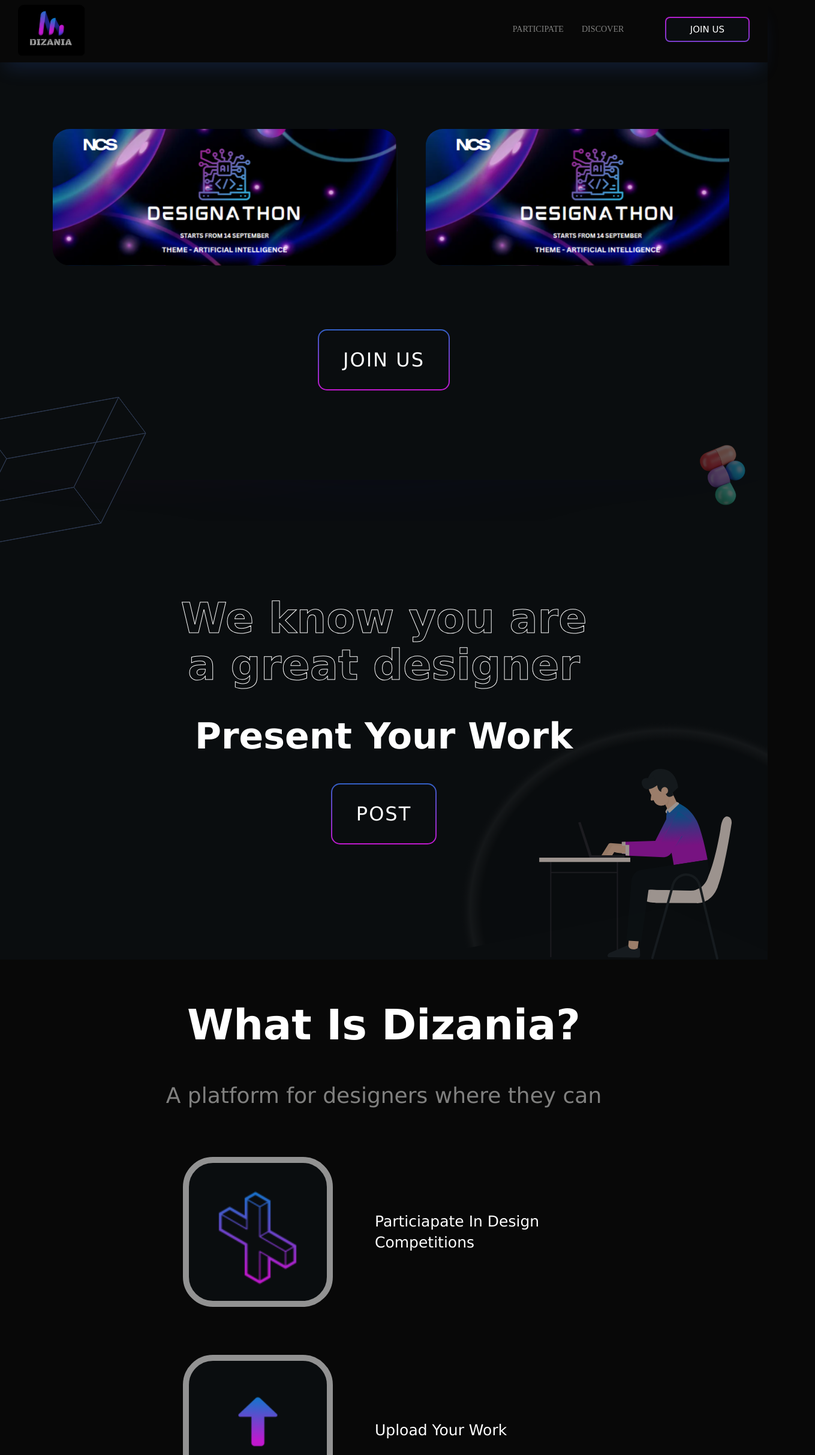
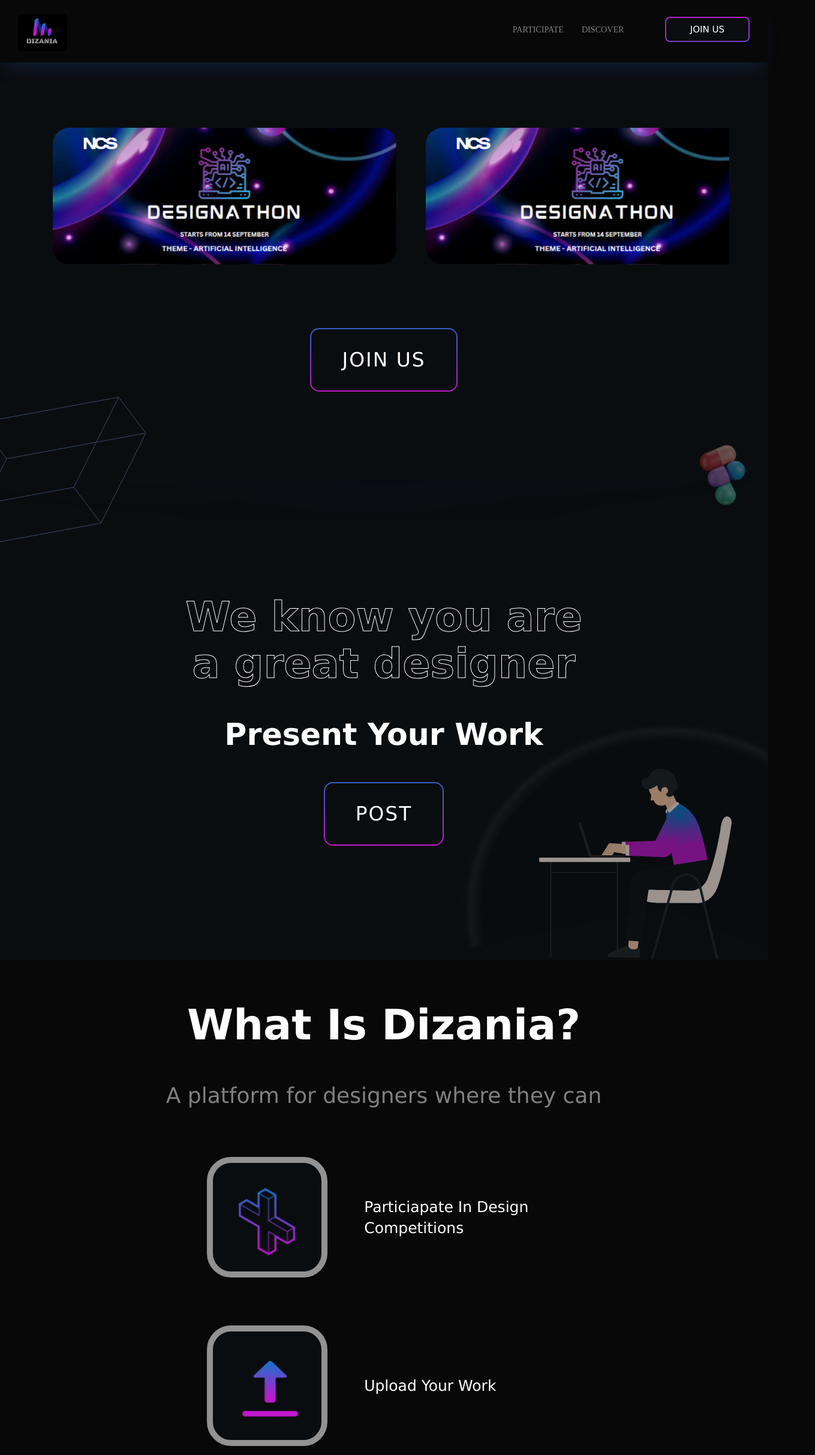
Before and after one commit to unnat1654/Dizania-NCS, a React (Vite) app in the folder client/: page / in a window 1280 px wide. Shown: the top 2426 px of the page at 60% size, 1359 px wide, since content can reach past the window. Built offline with nearby package versions, Linux system fonts and the light colour scheme.

Commit message:
changed some css for responsiveness

```diff
--- a/client/src/App.css
+++ b/client/src/App.css
@@ -32,8 +32,7 @@ a {
 }
 @media screen and (max-width: 700px) {
   body {
-    overflow: auto;
-    overflow: initial;
+    overflow-x: scroll;
   }
 }
 
@@ -80,11 +79,17 @@ a {
   width: 100vw;
   box-shadow: #335fc533 0px 20px 30px -10px;
 }
-@media screen and (max-width: 630px) {
+@media screen and (max-width: 480px) {
   .Hnavigation-bar {
     height: 20vh;
   }
 }
+@media screen and (max-width: 380px) {
+  .Hnavigation-bar {
+    height: 23vh;
+  }
+}
+
 .Hnavigation-bar ul {
   display: flex;
   flex-direction: row;
@@ -112,10 +117,13 @@ a {
 }
 
 .Hnavigation-bar ul li:nth-child(1) {
-  border-radius: 10px;
+  border-radius: 20px;
   margin-left: 30px;
-  margin-top: 8px;
-  height: 93%;
+  margin-top: 1%;
+}
+.Hnavigation-bar-logo {
+  height: calc(50px + 4vh);
+  width: calc(50px + 4vh);
 }
 
 .Hnavigation-bar ul li:nth-child(2) {
@@ -270,6 +278,7 @@ a {
   flex-direction: column;
   row-gap: 30px;
   margin: 13vh;
+  margin-block: 25vh;
   z-index: 10;
   overflow: visible;
 }
@@ -361,11 +370,15 @@ a {
   opacity: 50%;
   z-index: 0;
 }
-
 .figmaimg {
   position: absolute;
   bottom: -50px;
   left: -50px;
+}
+@media screen and (max-width: 500px) {
+  .rafiki {
+    display: none;
+  }
 }
 
 .login-forgot-password-link {
@@ -598,11 +611,11 @@ input[type="file"] {
 
 .home-buttons {
   max-width: 400px;
-  padding: 30px 40px;
+  padding: 4vh 4vw;
   margin-top: 5vh;
   font-family: Verdana;
   font-weight: 400;
-  font-size: 32px;
+  font-size: calc(20px + 1vw);
   letter-spacing: 0em;
   color: white;
   border: 2.5px solid transparent;
@@ -700,7 +713,7 @@ input[type="file"] {
   -webkit-text-fill-color: transparent;
   -webkit-text-stroke: 1px;
   font-family: Verdana;
-  font-size: 70px;
+  font-size: calc(30px + 3vw);
   font-weight: 700;
   line-height: 78px;
   letter-spacing: 0em;
@@ -710,7 +723,7 @@ input[type="file"] {
 .pane-2-text-sub {
   color: white;
   font-family: Verdana;
-  font-size: 60px;
+  font-size: calc(25px + 2vw);
   font-weight: 700;
   line-height: 78px;
   letter-spacing: 0em;
@@ -733,7 +746,12 @@ input[type="file"] {
   bottom: -50px;
   right: 0px;
 }
-
+@media screen and (max-width: 800px) {
+  .pane-two-graphic,
+  .pane-two-eclipse {
+    display: none;
+  }
+}
 .pane-3 {
   background-color: #080808;
   min-width: 100vw;
@@ -777,6 +795,7 @@ input[type="file"] {
   flex-direction: column;
   margin-top: 40px;
 }
+
 .pane-3-table-row {
   display: flex;
   justify-content: flex-start;
@@ -786,22 +805,22 @@ input[type="file"] {
 .pane-3-table-row div {
   border: 10px solid #929292;
   border-radius: 20%;
-  width: 250px;
-  height: 250px;
+  width: calc(150px + 4vw);
+  height: calc(150px + 4vw);
   box-sizing: border-box;
   background-color: #0a0d0f;
 }
 .pane-3-graphics {
-  margin: 50px;
-  width: 130px;
+  margin: 40px;
+  width: calc(60px + 4vw);
 }
 .pane-3-graphics-x {
   margin: 25px;
-  width: 180px;
+  width: calc(80px + 4vw);
 }
 .pane-3-table-row span {
-  width: 350px;
-  margin-left: 70px;
+  width: calc(200px + 10vw);
+  margin-left: calc(10px + 4vw);
   font-family: Verdana;
   font-size: 25px;
   font-weight: 400;
@@ -853,6 +872,7 @@ input[type="file"] {
 }
 .pane-5-background {
   position: absolute;
+  width: 100vw;
 }
 @media screen and (max-width: 700px) {
   .pane-5-background {
@@ -1063,6 +1083,22 @@ input[type="file"] {
   flex-shrink: 0;
   margin-block: 12.5px;
 }
+.discover-load-button {
+  color: var(--white);
+  background-color: var(--black);
+  padding: 5px 30px;
+  font-family: Verdana;
+  font-size: 20px;
+  font-weight: 400;
+  line-height: 39px;
+  letter-spacing: 0em;
+  text-align: left;
+  max-width: fit-content;
+  border-radius: 6px;
+  background: linear-gradient(#0a0d0f, #0a0d0f) padding-box,
+    linear-gradient(to bottom, var(--blue), var(--pink)) border-box;
+  border: 2.5px solid transparent;
+}
 @media screen and (max-width: 1250px) {
   .discover-list-column-item {
     max-width: 40vw;
--- a/client/src/components/Header.jsx
+++ b/client/src/components/Header.jsx
@@ -11,7 +11,7 @@ const Header = () => {
         <ul>
           <li>
             <Link to="/">
-              <img src={logo} className="logo" />
+              <img src={logo} className="Hnavigation-bar-logo" />
             </Link>
           </li>
           <li>
--- a/client/src/pages/Discover.jsx
+++ b/client/src/pages/Discover.jsx
@@ -16,8 +16,10 @@ const Discover = () => {
     setIsLoading(true);
     try {
       const { data } = await axios.get("/v1/post/get-posts?p=${page}&lmt=12");
-      setPostList((prevItems) => [...prevItems, ...data.posts]);
-      setPage((prevPage) => prevPage + 1);
+      if (data?.success) {
+        setPostList((prevItems) => [...prevItems, ...data?.posts]);
+        setPage((prevPage) => prevPage + 1);
+      }
     } catch (error) {
       console.log(error);
     } finally {
@@ -48,20 +50,7 @@ const Discover = () => {
       console.log(error);
     }
   };
-  const handleScroll = () => {
-    if (
-      window.innerHeight + document.documentElement.scrollTop !==
-      document.documentElement.offsetHeight
-    ) {
-      return;
-    }
-    getPosts();
-  };
 
-  useEffect(() => {
-    window.addEventListener("scroll", handleScroll);
-    return () => window.removeEventListener("scroll", handleScroll);
-  }, [isLoading]);
   return (
     <Layout>
       <div className="discover-nav-bar">
@@ -171,6 +160,15 @@ const Discover = () => {
             ))}
         </div>
       </div>
+      <button
+        onClick={(e) => {
+          e.preventDefault();
+          getPosts();
+        }}
+        className="discover-load-button"
+      >
+        Load More
+      </button>
     </Layout>
   );
 };
```
Also changed, not shown: 6 other files (tests, documents, lock files or other folders).
